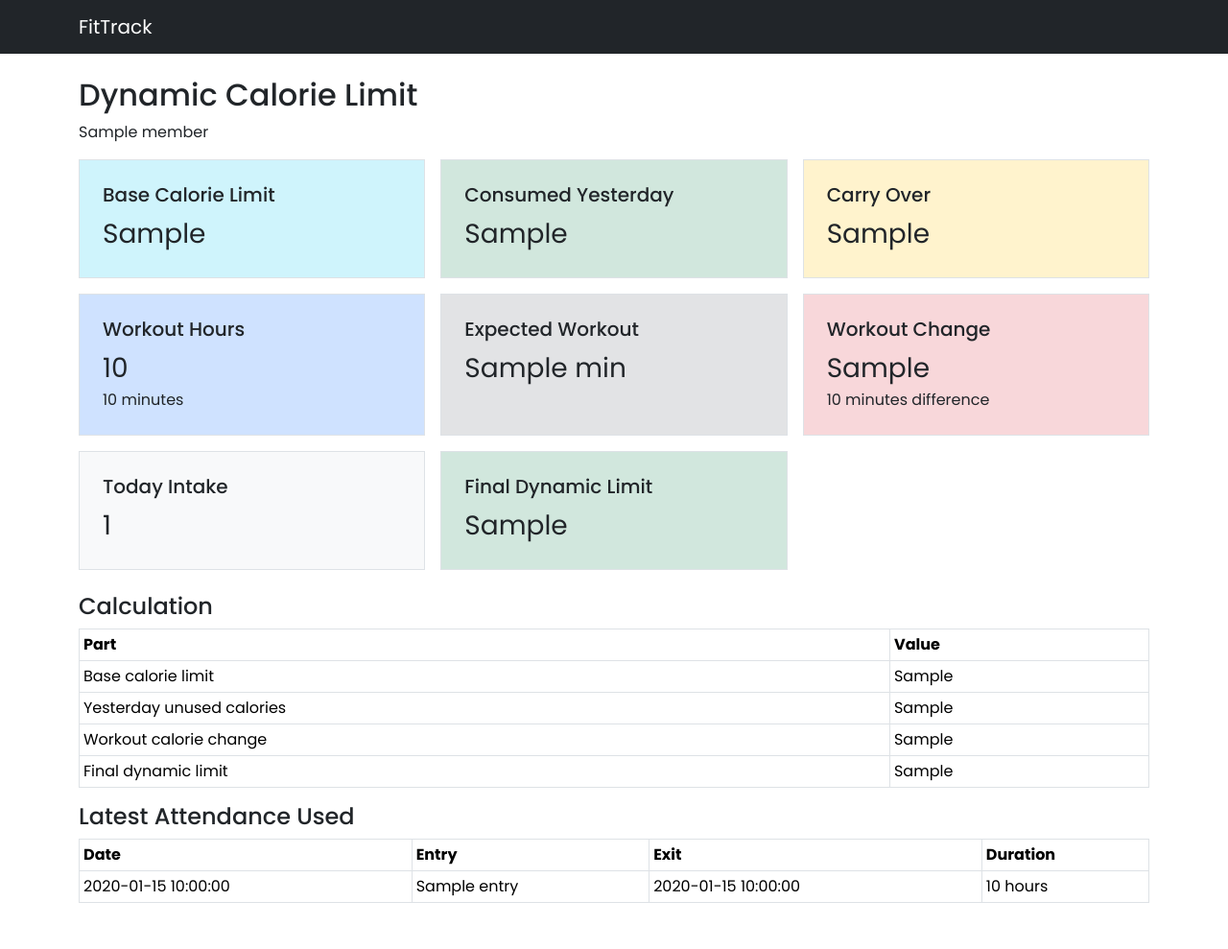
After one commit to monzurprofessional/fittrack-v1, a Flask app: template templates/member/dynamic_calorie_limit.html in a window 1280 px wide. The commit adds this page. Shown: the whole page at 96% size. Run offline with Flask 3, Linux system fonts and the light colour scheme; the template is opened without the code that fills it: most values are stand-ins (such as "Sample title", 1, 10 or a date in 2020).

Commit message:
grid layout added

```diff
--- a/app.py
+++ b/app.py
@@ -79,6 +79,62 @@ def update_booking_status(booking_id, status, fine_amount):
         """,
         (old["member_id"], old["member_id"]),
     )
+
+
+def get_dynamic_calorie_data(member):
+    attendance = query(
+        """
+        SELECT *,
+               CASE
+                   WHEN exit_time >= entry
+                   THEN TIMESTAMPDIFF(MINUTE, entry, exit_time)
+                   ELSE TIMESTAMPDIFF(MINUTE, entry, exit_time) + 1440
+               END AS workout_minutes
+        FROM attendance
+        WHERE member_id = %s
+        ORDER BY date DESC
+        LIMIT 1
+        """,
+        (member["member_id"],),
+        one=True,
+    )
+    workout_minutes = attendance["workout_minutes"] if attendance and attendance["workout_minutes"] else 0
+    workout_hours = round(workout_minutes / 60, 1)
+    difference = workout_minutes - member["expected_workout_minutes"]
+    calorie_change = int(difference / 15) * 200
+    yesterday_calories = query(
+        """
+        SELECT COALESCE(SUM(calorie), 0) AS total
+        FROM logs
+        WHERE member_id = %s AND log_date = DATE_SUB(CURDATE(), INTERVAL 1 DAY)
+        """,
+        (member["member_id"],),
+        one=True,
+    )["total"]
+    carryover_calories = max(0, member["daily_calorie_limit"] - yesterday_calories)
+    dynamic_limit = max(0, member["daily_calorie_limit"] + calorie_change + carryover_calories)
+    total_calories = query(
+        """
+        SELECT COALESCE(SUM(calorie), 0) AS total
+        FROM logs
+        WHERE member_id = %s AND log_date = CURDATE()
+        """,
+        (member["member_id"],),
+        one=True,
+    )["total"]
+
+    return {
+        "attendance": attendance,
+        "workout_minutes": workout_minutes,
+        "workout_hours": workout_hours,
+        "expected_workout_minutes": member["expected_workout_minutes"],
+        "workout_difference": difference,
+        "calorie_change": calorie_change,
+        "yesterday_calories": yesterday_calories,
+        "carryover_calories": carryover_calories,
+        "dynamic_limit": dynamic_limit,
+        "total_calories": total_calories,
+    }
 
 
 
@@ -358,39 +414,23 @@ def trainer_bookings():
 @login_required("member")
 def member_dashboard():
     member = current_member()
-    attendance = query(
-        """
-        SELECT *,
-               TIMESTAMPDIFF(MINUTE, entry, exit_time) AS workout_minutes
-        FROM attendance
-        WHERE member_id = %s
-        ORDER BY date DESC
-        LIMIT 1
-        """,
-        (member["member_id"],),
-        one=True,
-    )
-    workout_minutes = attendance["workout_minutes"] if attendance and attendance["workout_minutes"] else 0
-    difference = workout_minutes - member["expected_workout_minutes"]
-    calorie_change = int(difference / 15) * 200
-    dynamic_limit = max(0, member["daily_calorie_limit"] + calorie_change)
-    total_calories = query(
-        """
-        SELECT COALESCE(SUM(calorie), 0) AS total
-        FROM logs
-        WHERE member_id = %s AND log_date = CURDATE()
-        """,
-        (member["member_id"],),
-        one=True,
-    )["total"]
+    calorie_data = get_dynamic_calorie_data(member)
     return render_template(
         "member/dashboard.html",
         member=member,
-        attendance=attendance,
-        workout_minutes=workout_minutes,
-        dynamic_limit=dynamic_limit,
-        calorie_change=calorie_change,
-        total_calories=total_calories,
+        **calorie_data,
+    )
+
+
+@app.route("/member/dynamic-calorie-limit")
+@login_required("member")
+def member_dynamic_calorie_limit():
+    member = current_member()
+    calorie_data = get_dynamic_calorie_data(member)
+    return render_template(
+        "member/dynamic_calorie_limit.html",
+        member=member,
+        **calorie_data,
     )
 
 
@@ -619,7 +659,15 @@ def member_activity():
     )
     attendance = query(
         """
-        SELECT *, TIMESTAMPDIFF(MINUTE, entry, exit_time) AS workout_minutes
+        SELECT *,
+               ROUND(
+                   CASE
+                       WHEN exit_time >= entry
+                       THEN TIMESTAMPDIFF(MINUTE, entry, exit_time)/60
+                       ELSE (TIMESTAMPDIFF(MINUTE, entry, exit_time) + 1440) / 60
+                   END,
+                   1
+               ) AS workout_hours
         FROM attendance
         WHERE member_id = %s
         ORDER BY date DESC
--- a/templates/base.html
+++ b/templates/base.html
@@ -29,6 +29,7 @@
                 <a class="nav-link" href="{{ url_for('trainer_bookings') }}">Bookings</a>
             {% elif session.get('role') == 'member' %}
                 <a class="nav-link" href="{{ url_for('member_dashboard') }}">Dashboard</a>
+                <a class="nav-link" href="{{ url_for('member_dynamic_calorie_limit') }}">Dynamic Calories</a>
                 <a class="nav-link" href="{{ url_for('member_trainers') }}">Trainers</a>
                 <a class="nav-link" href="{{ url_for('private_room') }}">Private Room</a>
                 <a class="nav-link" href="{{ url_for('member_food') }}">Food Log</a>
--- a/templates/member/activity.html
+++ b/templates/member/activity.html
@@ -19,9 +19,9 @@
 
 <h4>Attendance History</h4>
 <table class="table table-bordered table-sm">
-    <tr><th>Date</th><th>Entry</th><th>Exit</th><th>Workout Minutes</th></tr>
+    <tr><th>Date</th><th>Entry</th><th>Exit</th><th>Workout Hours</th></tr>
     {% for row in attendance %}
-    <tr><td>{{ row.date }}</td><td>{{ row.entry }}</td><td>{{ row.exit_time }}</td><td>{{ row.workout_minutes }}</td></tr>
+    <tr><td>{{ row.date }}</td><td>{{ row.entry }}</td><td>{{ row.exit_time }}</td><td>{{ row.workout_hours }}</td></tr>
     {% endfor %}
 </table>
 
--- /dev/null
+++ b/templates/member/dynamic_calorie_limit.html
@@ -0,0 +1,81 @@
+{% extends "base.html" %}
+
+{% block content %}
+<h2>Dynamic Calorie Limit</h2>
+<p>{{ member.name }}</p>
+
+<div class="row row-cols-1 row-cols-md-3 g-3 mb-4">
+    <div class="col">
+        <div class="border bg-info-subtle p-4 h-100">
+            <h5>Base Calorie Limit</h5>
+            <div class="fs-3">{{ member.daily_calorie_limit }}</div>
+        </div>
+    </div>
+    <div class="col">
+        <div class="border bg-success-subtle p-4 h-100">
+            <h5>Consumed Yesterday</h5>
+            <div class="fs-3">{{ yesterday_calories }}</div>
+        </div>
+    </div>
+    <div class="col">
+        <div class="border bg-warning-subtle p-4 h-100">
+            <h5>Carry Over</h5>
+            <div class="fs-3">{{ carryover_calories }}</div>
+        </div>
+    </div>
+    <div class="col">
+        <div class="border bg-primary-subtle p-4 h-100">
+            <h5>Workout Hours</h5>
+            <div class="fs-3">{{ workout_hours }}</div>
+            <div>{{ workout_minutes }} minutes</div>
+        </div>
+    </div>
+    <div class="col">
+        <div class="border bg-secondary-subtle p-4 h-100">
+            <h5>Expected Workout</h5>
+            <div class="fs-3">{{ expected_workout_minutes }} min</div>
+        </div>
+    </div>
+    <div class="col">
+        <div class="border bg-danger-subtle p-4 h-100">
+            <h5>Workout Change</h5>
+            <div class="fs-3">{{ calorie_change }}</div>
+            <div>{{ workout_difference }} minutes difference</div>
+        </div>
+    </div>
+    <div class="col">
+        <div class="border bg-light p-4 h-100">
+            <h5>Today Intake</h5>
+            <div class="fs-3">{{ total_calories }}</div>
+        </div>
+    </div>
+    <div class="col">
+        <div class="border bg-success-subtle p-4 h-100">
+            <h5>Final Dynamic Limit</h5>
+            <div class="fs-3">{{ dynamic_limit }}</div>
+        </div>
+    </div>
+</div>
+
+<h4>Calculation</h4>
+<table class="table table-bordered table-sm">
+    <tr><th>Part</th><th>Value</th></tr>
+    <tr><td>Base calorie limit</td><td>{{ member.daily_calorie_limit }}</td></tr>
+    <tr><td>Yesterday unused calories</td><td>{{ carryover_calories }}</td></tr>
+    <tr><td>Workout calorie change</td><td>{{ calorie_change }}</td></tr>
+    <tr><td>Final dynamic limit</td><td>{{ dynamic_limit }}</td></tr>
+</table>
+
+{% if attendance %}
+<h4>Latest Attendance Used</h4>
+<table class="table table-bordered table-sm">
+    <tr><th>Date</th><th>Entry</th><th>Exit</th><th>Duration</th></tr>
+    <tr>
+        <td>{{ attendance.date }}</td>
+        <td>{{ attendance.entry }}</td>
+        <td>{{ attendance.exit_time }}</td>
+        <td>{{ workout_hours }} hours</td>
+    </tr>
+</table>
+{% endif %}
+{% endblock %}
```
Also changed, not shown: templates/member/dashboard.html (+9 -1 lines).
